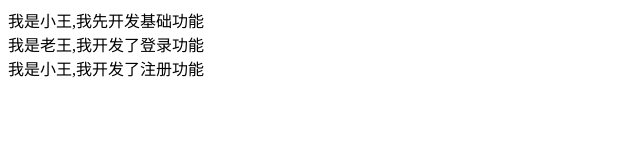
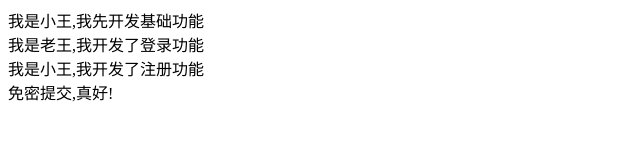
Before and after one commit to angeliee/myFirstRepository, a plain HTML site: page index.html in a window 1280 px wide. Shown: the whole page, without its empty margins (0-640 px from the left). Drawn offline with Linux system fonts and the light colour scheme.

Commit message:
免密提交真好

```diff
--- a/index.html
+++ b/index.html
@@ -12,5 +12,7 @@
    <div>我是老王,我开发了登录功能</div>
 
    <div>我是小王,我开发了注册功能</div>
+
+   <div>免密提交,真好!</div>
 </body>
 </html>
```
